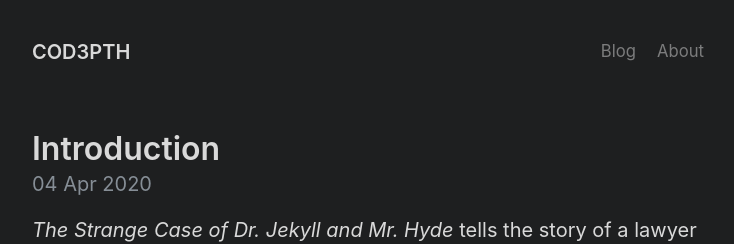
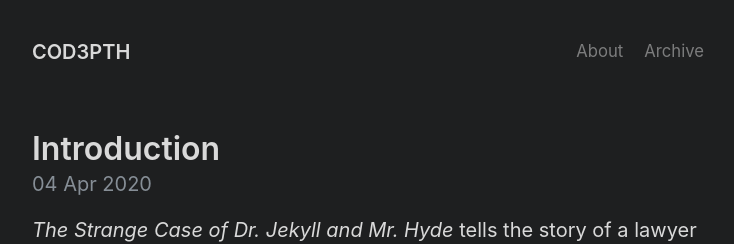
Before and after one commit to cod3pth/cod3pth.github.io, a Jekyll site: the page built from index.html, in a window 1280 px wide. Shown: the top 244 px of the page, without its empty margins (272-1006 px from the left). Built offline with Jekyll 4.4.1, drawn with Linux system fonts in a browser that asks for light colours; the list of posts is cut into pages by our own code.

Commit message:
Update _config.yml

```diff
--- a/_config.yml
+++ b/_config.yml
@@ -41,8 +41,8 @@ version: 3.0.0
 
 # Navbar page list
 nav:
-  - title: Blog
-    url: /archive
-
   - title: About
     url: /about
+
+  - title: Archive
+    url: /archive
```
